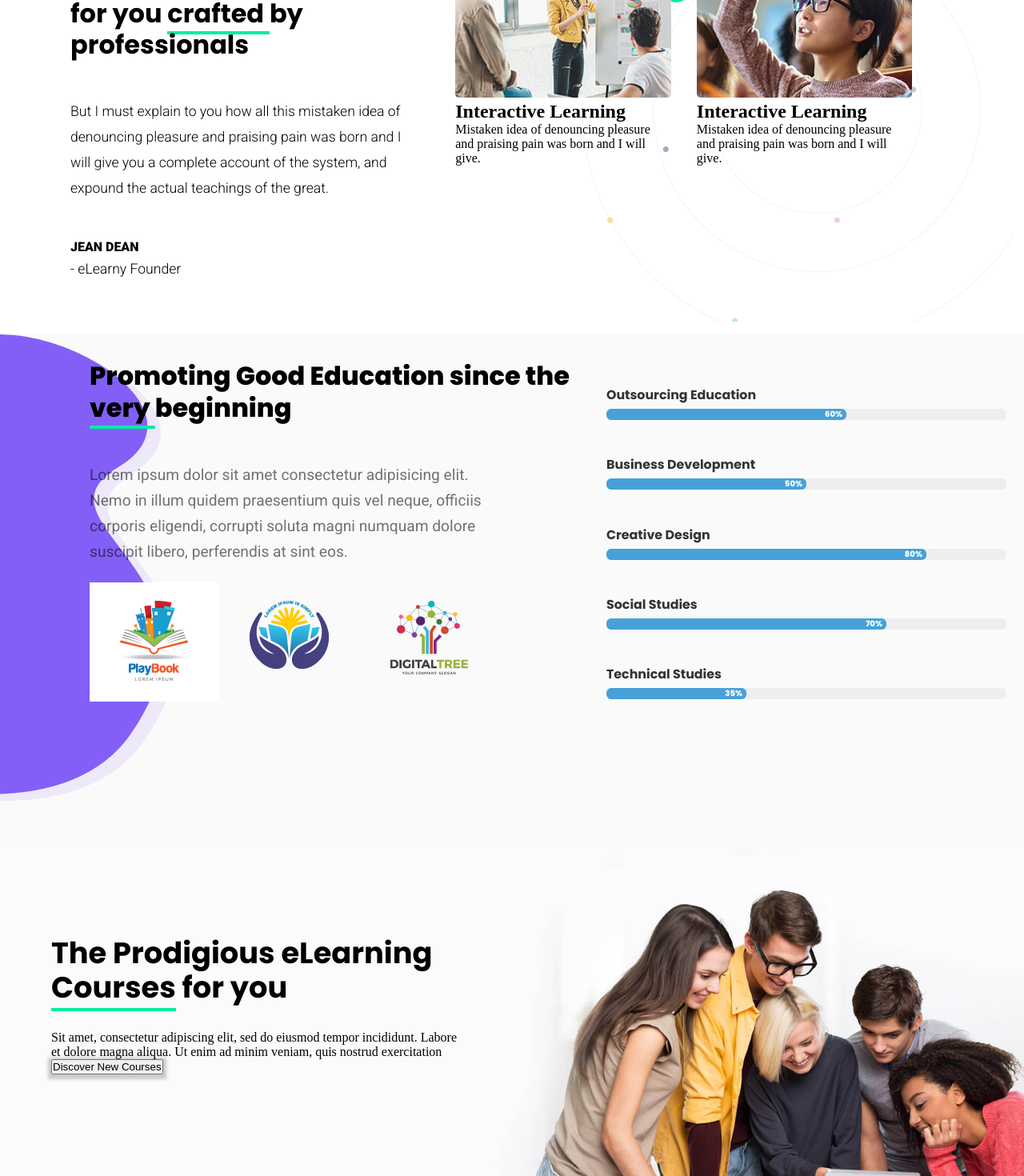
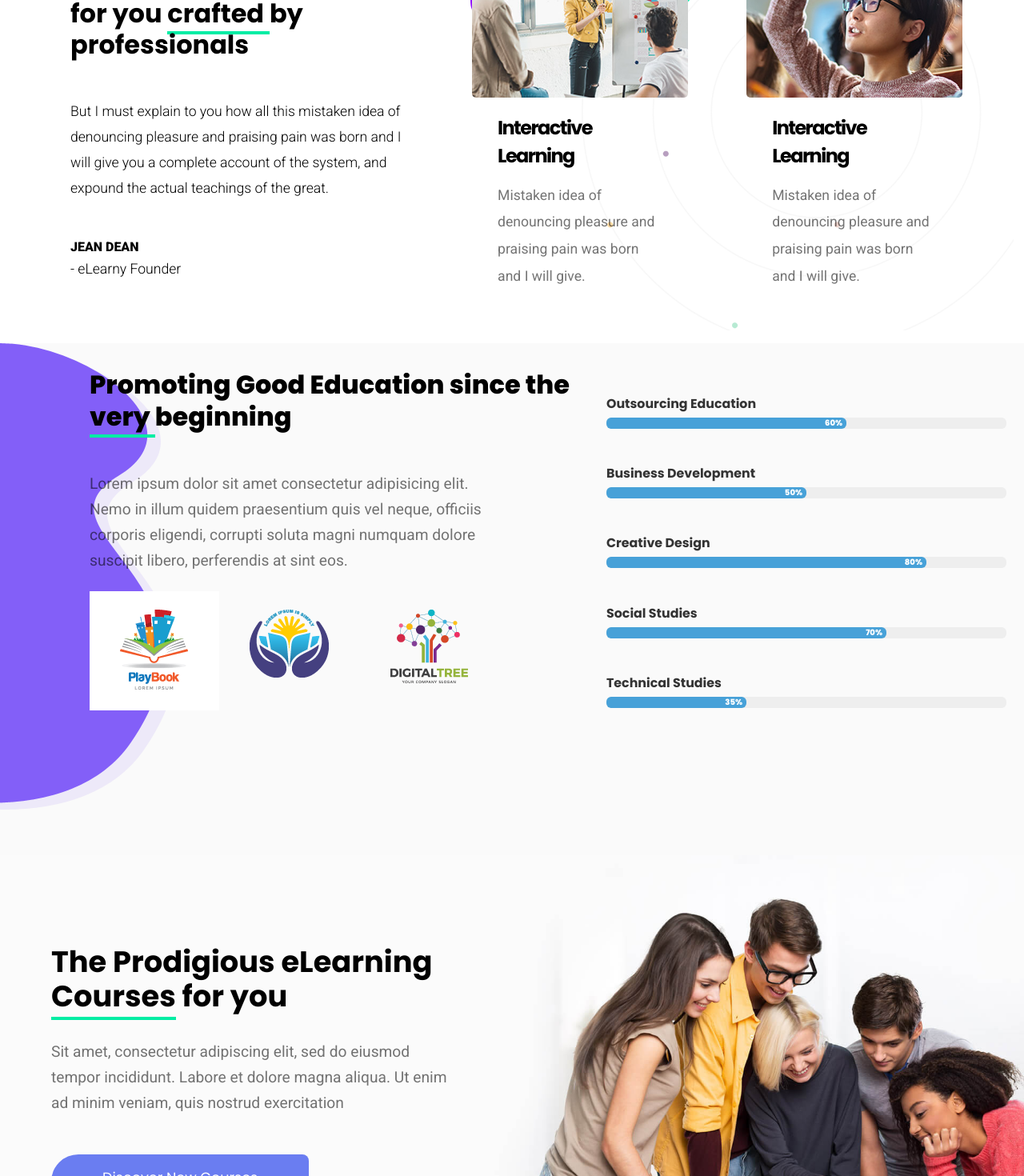
Before and after one commit to SrivastavaPragya/CourseSellingFrontend, a React (Vite) app: page /about in a window 1280 px wide. Shown: the part 320-1790 px from the top of the page at 80% size. Built offline with nearby package versions, Linux system fonts and the light colour scheme; a web font is replaced by a local one.

Commit message:
updating css

```diff
--- a/src/App.css
+++ b/src/App.css
@@ -3,7 +3,3 @@
   padding: 0;
   box-sizing: border-box;
 }
-
-button{
-  box-shadow: 0 2px 4px 4px rgba(0, 0, 0, 0.2);
-}
--- a/src/components/About/About.css
+++ b/src/components/About/About.css
@@ -80,9 +80,10 @@ padding-inline: 1.5rem;
 .card{
     border-radius: 5px;
     width: 40%;
-    height: 25rem;
+    height: 27rem;
     transition: box-shadow 0.3s ease-in-out;
     box-shadow: none;
+   margin-inline: 1.3rem;
 
 }
 
@@ -106,6 +107,25 @@ padding-inline: 1.5rem;
     display: flex;
    gap: 2rem;
 
+}
+
+.cardLower{
+
+  margin: 1rem 2rem;
+  >h2{
+    font-family: "Poppins", sans-serif;
+    font-size: 1.5rem;
+    font-family: 700;
+    letter-spacing: -.1rem;
+  }
+  >p{
+    margin-top: 1rem;
+    font-family: "Roboto", sans-serif;
+    font-size: 1.1rem;
+    color: rgba(0, 0, 0, 0.545);
+    font-weight: 400;
+    line-height: 2.1rem;
+  }
 }
 
 
@@ -277,8 +297,33 @@ Discover css */
 
   }
 
+  >p{
+    font-family: "Roboto", sans-serif;
+    font-size: 1.2rem;
+    font-weight: 400;
+    line-height: 2rem;
+    color: rgba(0, 0, 0, 0.545);
+  }
+
   .Edu{
     border-bottom: 4px solid  rgb(0,237,164);
   }
 
+
+
 }
+
+.discoverBtn{
+  margin: 3rem 0rem;
+  padding: 1rem 4rem;
+  border-top-left-radius: 34px;
+  font-family: "Poppins", sans-serif;
+  background-color: rgb(106,125,241);
+  color: white;
+  border: none;
+  font-size: 1.1rem;
+  border-top-right-radius: 8px;
+  border-bottom-left-radius: 8px;
+  border-bottom-right-radius: 8px;
+  font-weight: 400
+}
--- a/src/components/About/Discover.jsx
+++ b/src/components/About/Discover.jsx
@@ -7,7 +7,7 @@ const Discover = () => {
     <div className="DicoverLeft">
         <h1>The Prodigious eLearning  <span className='Edu'>Courses</span> for you</h1>
         <p>Sit amet, consectetur adipiscing elit, sed do eiusmod tempor incididunt. Labore et dolore magna aliqua. Ut enim ad minim veniam, quis nostrud exercitation</p>
-        <button>Discover New Courses</button>
+        <button className='discoverBtn'>Discover New Courses</button>
 
     </div>
    </div>
```
Also changed, not shown: src/components/Services/Services.jsx (added, +11 -0 lines), src/components/Services/Services.css (added).
